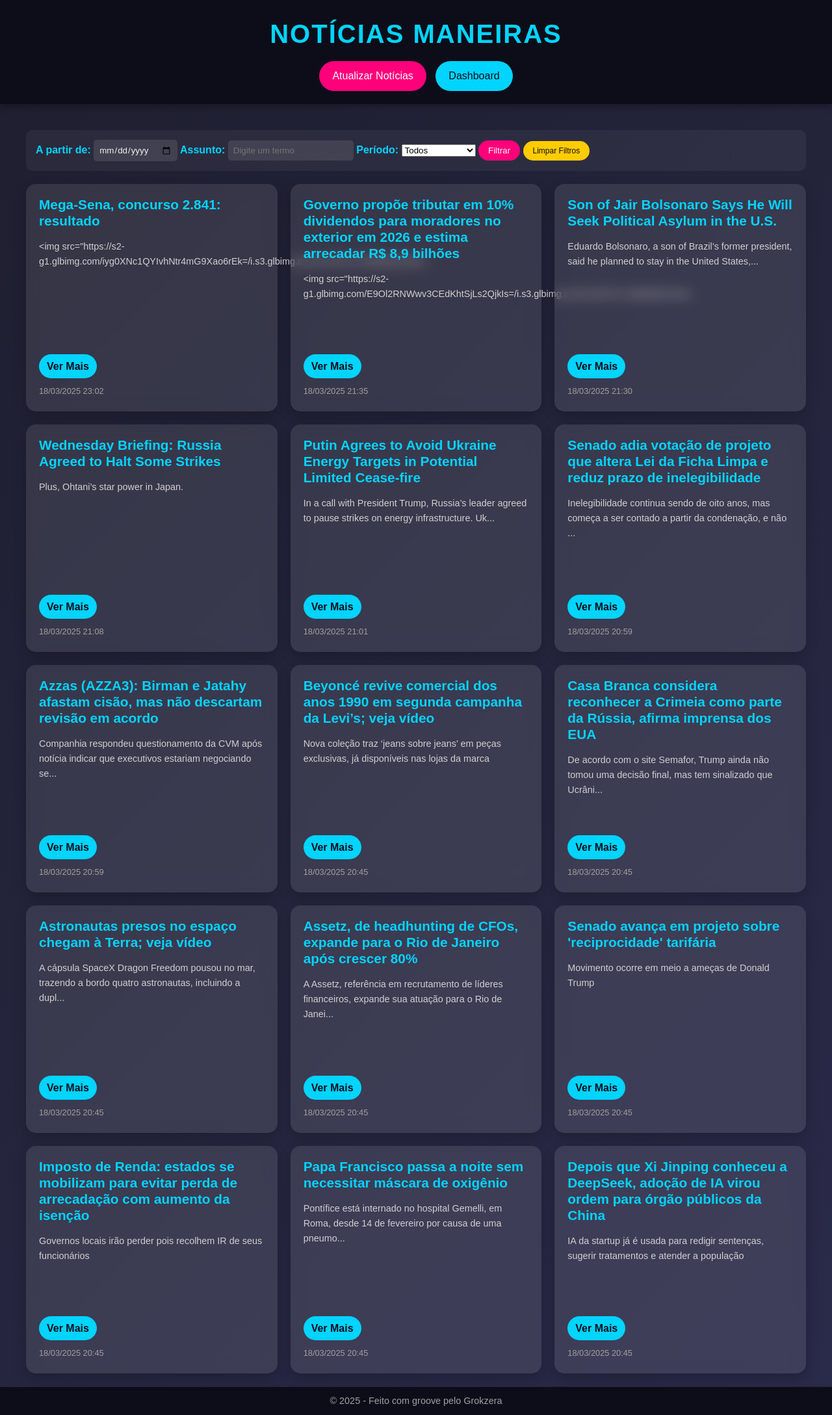
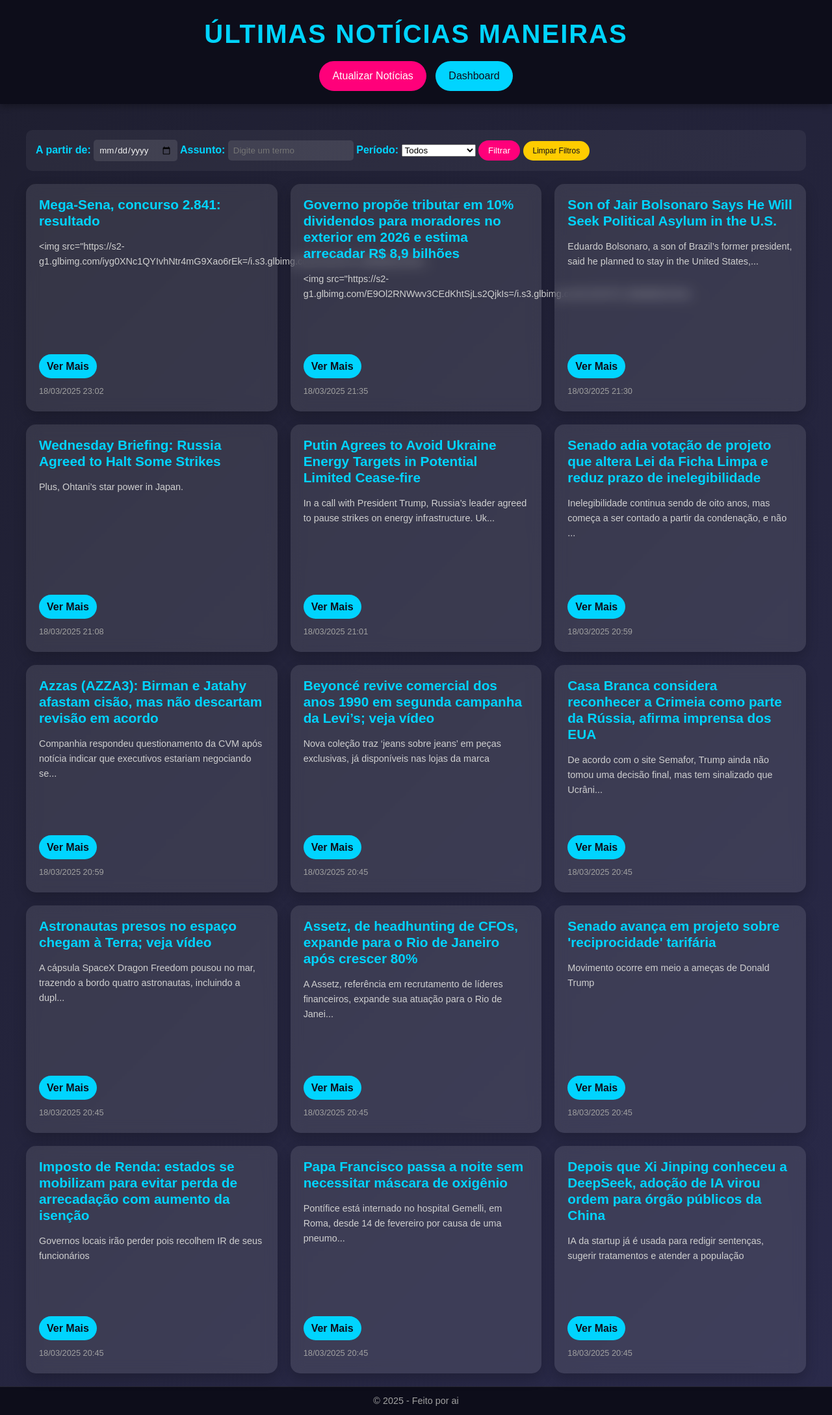
Before and after one commit to ronaldandrade/noticias, a Flask app: page / in a window 1280 px wide. Shown: the whole page at 65% size. Run offline with Flask 3, Linux system fonts and the light colour scheme.

Commit message:
html att

```diff
--- a/app/templates/dashboard.html
+++ b/app/templates/dashboard.html
@@ -41,7 +41,7 @@
         </section>
     </main>
     <footer>
-        <p>© 2025 - Feito com groove pelo Grokzera</p>
+        <p>© 2025 - Feito por ai</p>
     </footer>
 </body>
 </html>
--- a/app/templates/index.html
+++ b/app/templates/index.html
@@ -3,12 +3,12 @@
 <head>
     <meta charset="UTF-8">
     <meta name="viewport" content="width=device-width, initial-scale=1.0">
-    <title>Últimas Notícias</title>
+    <title>Últimas Últimas</title>
     <link rel="stylesheet" href="{{ url_for('static', filename='styles.css') }}">
 </head>
 <body>
     <header>
-        <h1>Notícias Maneiras</h1>
+        <h1>Últimas Notícias Maneiras</h1>
         <a href="/atualizar" class="btn-atualizar">Atualizar Notícias</a>
         <a href="/dashboard" class="btn-dashboard">Dashboard</a>
     </header>
@@ -41,7 +41,7 @@
         </section>
     </main>
     <footer>
-        <p>© 2025 - Feito com groove pelo Grokzera</p>
+        <p>© 2025 - Feito por ai</p>
     </footer>
 </body>
 </html>
```
